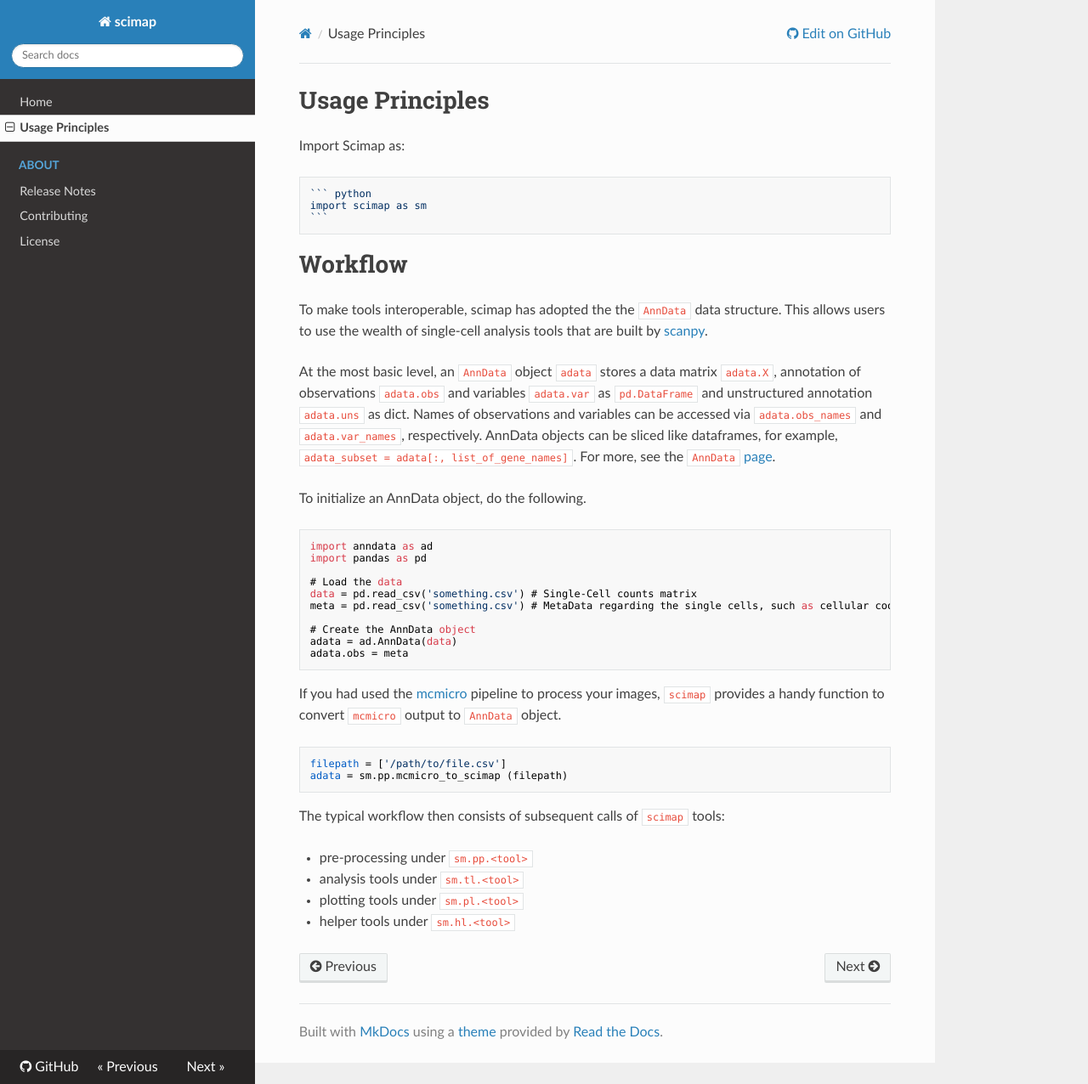
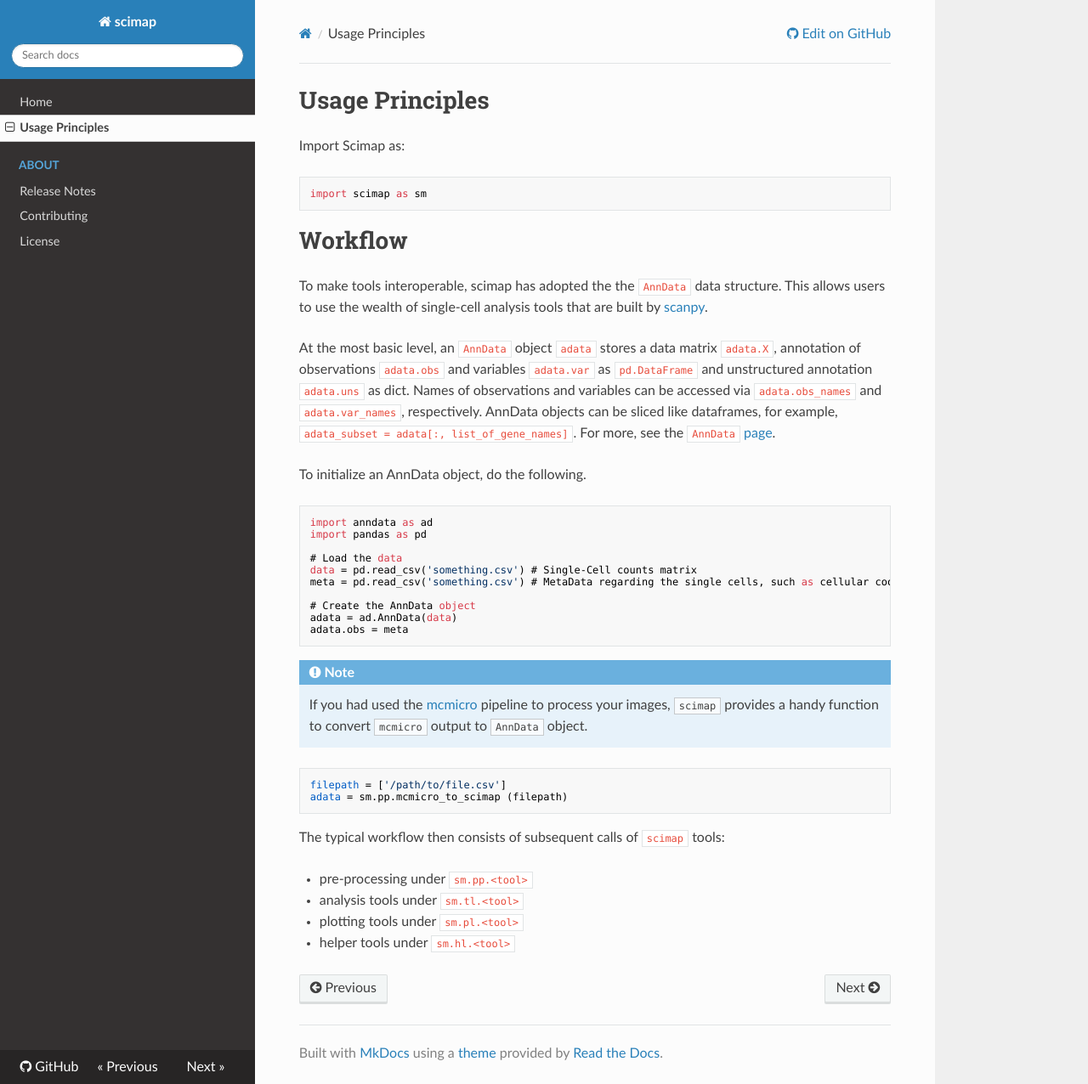
Before and after one commit to labsyspharm/scimap, an MkDocs documentation site: the page built from docs/usage_principles.md, in a window 1280 px wide and 1276 px high. Shown: the whole window at 85% size. Built offline with MkDocs 1.6.1, drawn with Linux system fonts in a browser that asks for light colours; nearby versions of some CDN libraries.

Commit message:
added note

`````diff
--- a/docs/usage_principles.md
+++ b/docs/usage_principles.md
@@ -2,11 +2,8 @@
 
 Import Scimap as:
 
-````
-``` python
-import scimap as sm
-```
-````
+    :::python
+    import scimap as sm
 
 # Workflow
 
@@ -29,8 +26,8 @@
 adata.obs = meta
 
 ```
-
-If you had used the [mcmicro](https://github.com/labsyspharm/mcmicro-nf) pipeline to process your images, `scimap` provides a handy function to convert `mcmicro` output to `AnnData` object.
+!!! note
+    If you had used the [mcmicro](https://github.com/labsyspharm/mcmicro-nf) pipeline to process your images, `scimap` provides a handy function to convert `mcmicro` output to `AnnData` object.
 
 ``` python
 filepath = ['/path/to/file.csv']
--- a/mkdocs.yml
+++ b/mkdocs.yml
@@ -8,6 +8,7 @@
 theme: readthedocs
 
 markdown_extensions:
+  - admonition
   - codehilite
 
 nav:
`````
